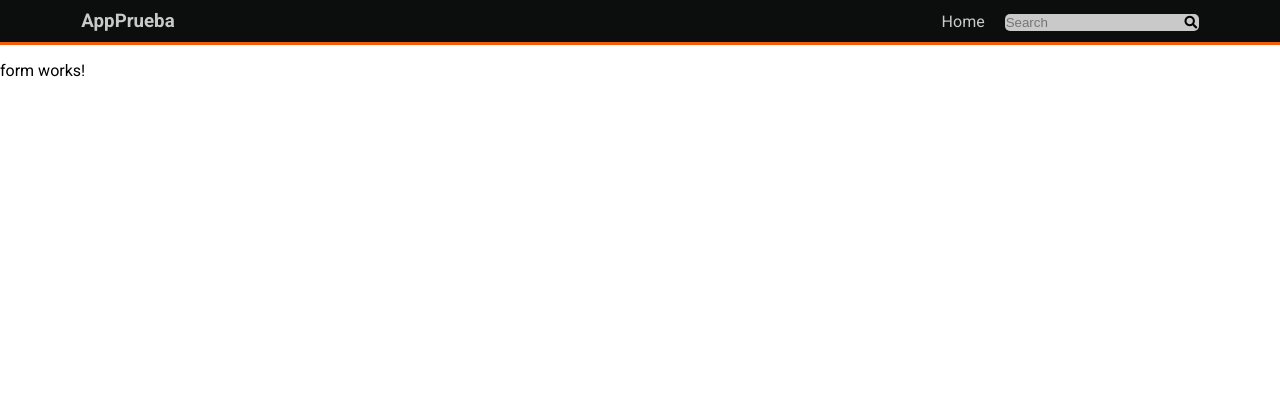
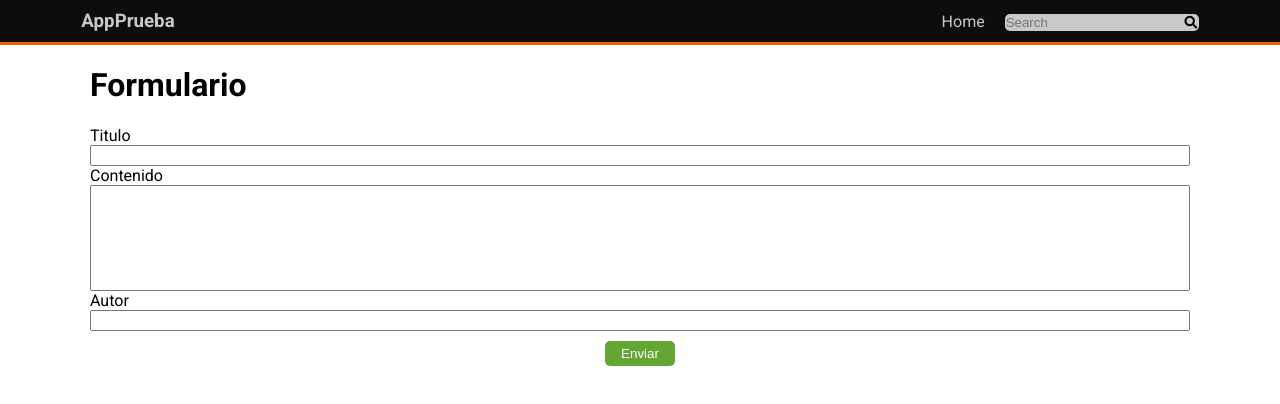
Before and after one commit to JulianRodriguezA/articulosapp, an Angular app: page /crear in a window 1280 px wide. Shown: the top 404 px of the page. Built offline with nearby package versions, Linux system fonts and the light colour scheme.

Commit message:
compoente formulario creado (estilos)

```diff
--- a/src/app/app-routing.module.ts
+++ b/src/app/app-routing.module.ts
@@ -6,8 +6,9 @@ import { HomeComponent } from './components/home/home.component';
 
 const routes: Routes = [
   {path:'home',component:HomeComponent},
-  {path:'article/:id',component:ArticleComponent},
+  {path:'articulo/:id',component:ArticleComponent},
   {path:'crear',component:FormComponent},
+  {path:'editar/:id',component:FormComponent},
   //{path:'home/buscando/:key',component:HomeComponent},
   {path:'',component:HomeComponent},
   {path:'**',pathMatch: 'full', redirectTo:'home'}
--- a/src/app/components/form/form.component.html
+++ b/src/app/components/form/form.component.html
@@ -1 +1,19 @@
-<p>form works!</p>
+<div class="container">
+    <h1 class="title">Formulario</h1>
+    <form class="form">
+        <div class="form-group">
+            <label for="titulo" class="label">Titulo</label>
+            <input name="titulo" type="text">
+        </div>
+        <div class="form-group">
+            <label for="contenido" class="label">Contenido</label>
+            <textarea name="contenido"></textarea>
+        </div>
+        <div class="form-group">
+            <label for="autor" class="label">Autor</label>
+            <input type="text">
+        </div>
+
+        <input type="submit" value="Enviar" class="form-btn">
+    </form>
+</div>
--- a/src/app/components/form/form.component.scss
+++ b/src/app/components/form/form.component.scss
@@ -0,0 +1,32 @@
+@import "../../../assets/scss/colors";
+.container {
+  width: 90%;
+  margin: 0 auto;
+  max-width: 1100px;
+}
+.form {
+  &-group {
+    display: flex;
+    flex-direction: column;
+
+    textarea {
+      height: 100px;
+      resize: none;
+    }
+  }
+  &-btn {
+    display: block;
+    width: 70px;
+    border: none;
+    padding: 5px 10px;
+    border-radius: 5px;
+    margin: 10px auto;
+    outline: none;
+    color: white;
+    background-color: $green;
+    cursor: pointer;
+    &:hover {
+      opacity: 0.8;
+    }
+  }
+}
```
